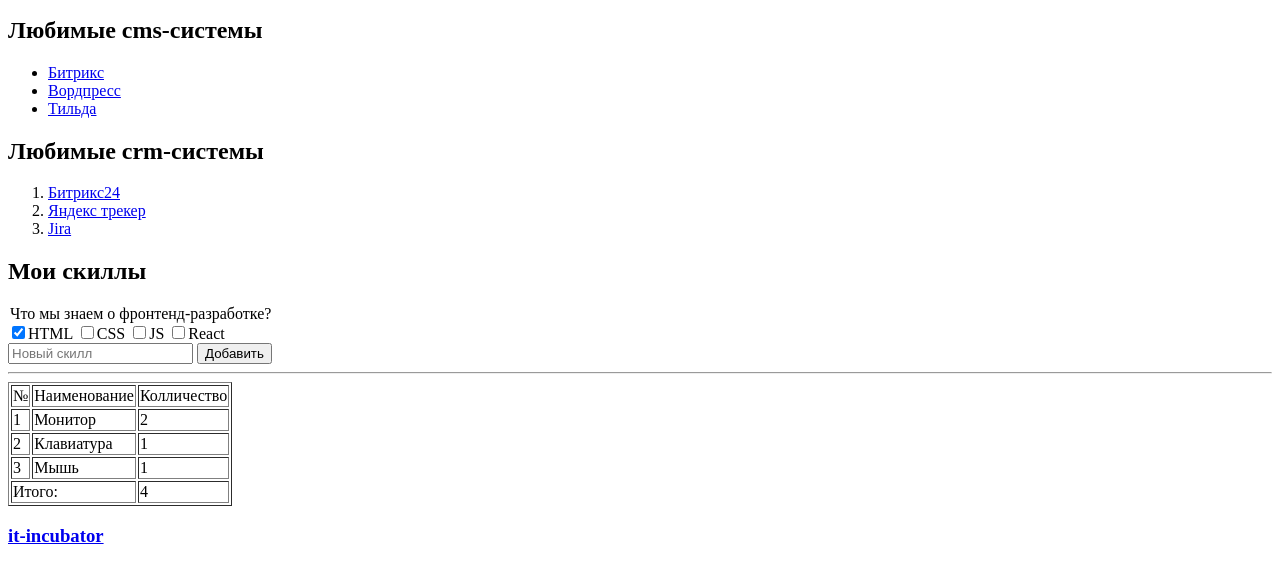
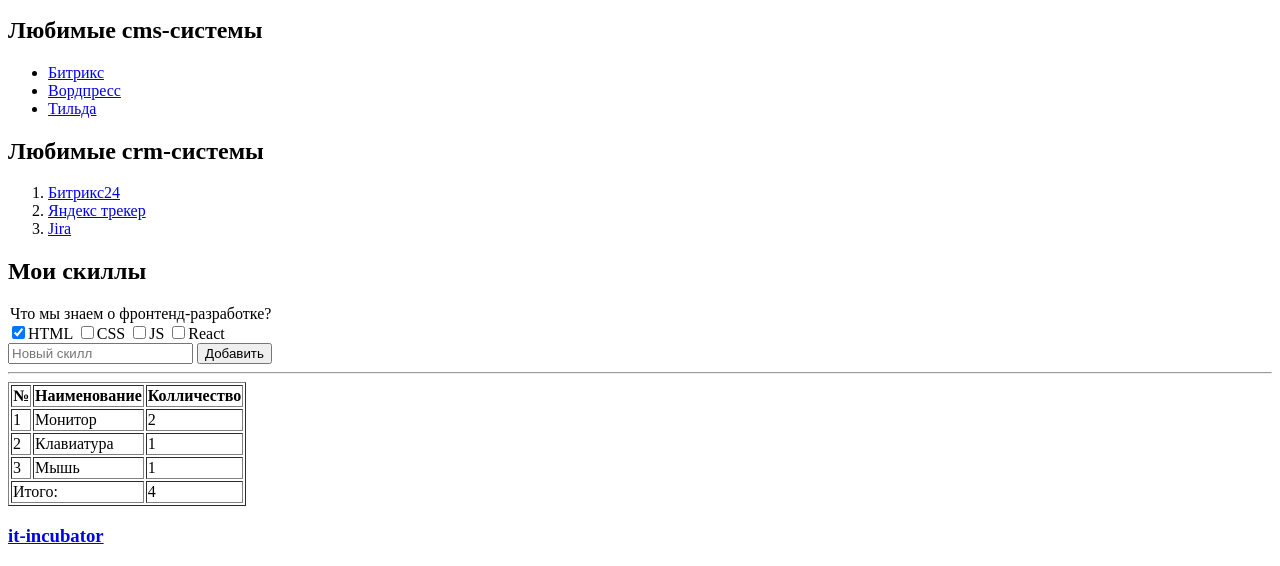
Before and after one commit to Maraboo01/Dmitrii-Averkin-Homework-first-week-sprint-Github-check, a plain HTML site: page index.html in a window 1280 px wide. Shown: the part 507-1073 px from the top of the page. Drawn offline with Linux system fonts and the light colour scheme.

Commit message:
modified:  <tr> to <th>

```diff
--- a/index.html
+++ b/index.html
@@ -106,9 +106,9 @@
                         - Добавь границы для всей таблицы с помощью специального атрибута border="". Он устарел, но работает
                         - В последнем ряду первая ячейка должна занимать все свободное место по горизонтали (ширине). Таблицу можно заполнять любыми данными -->
         <tr>
-            <td>№</td>
-            <td>Наименование</td>
-            <td>Колличество</td>
+            <th>№</th>
+            <th>Наименование</th>
+            <th>Колличество</th>
         </tr>
         <tr>
             <td>1</td>
```
